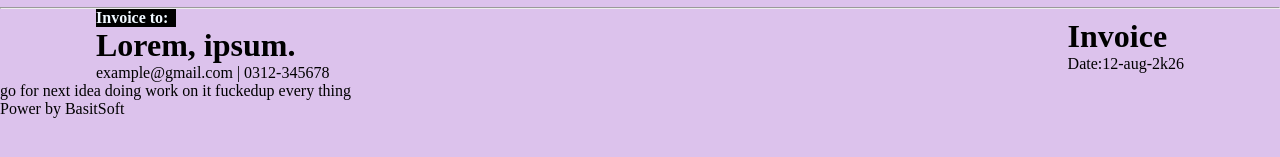
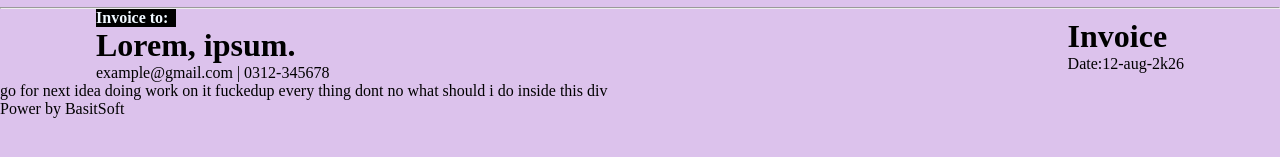
Before and after one commit to Muhammad-Basit2/pos-by-Basit, a plain HTML site: page index.html in a window 1280 px wide. Shown: the part 107-264 px from the top of the page. Drawn offline with Linux system fonts and the light colour scheme.

Commit message:
next step

```diff
--- a/index.html
+++ b/index.html
@@ -47,7 +47,8 @@
             go for next idea
             doing work on it
             fuckedup every thing
-
+            dont no what should  i do
+            inside this div
         </div>
 
     </section>
```
